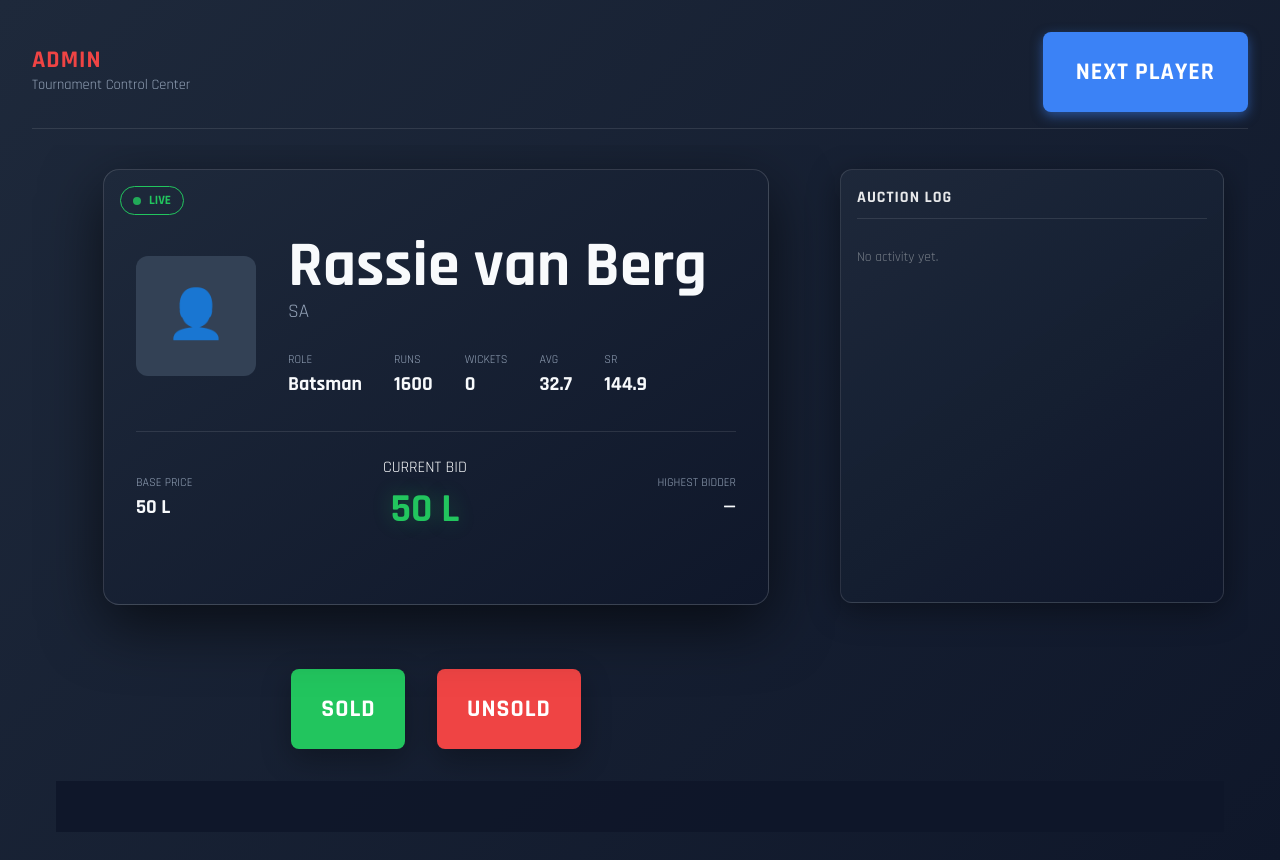
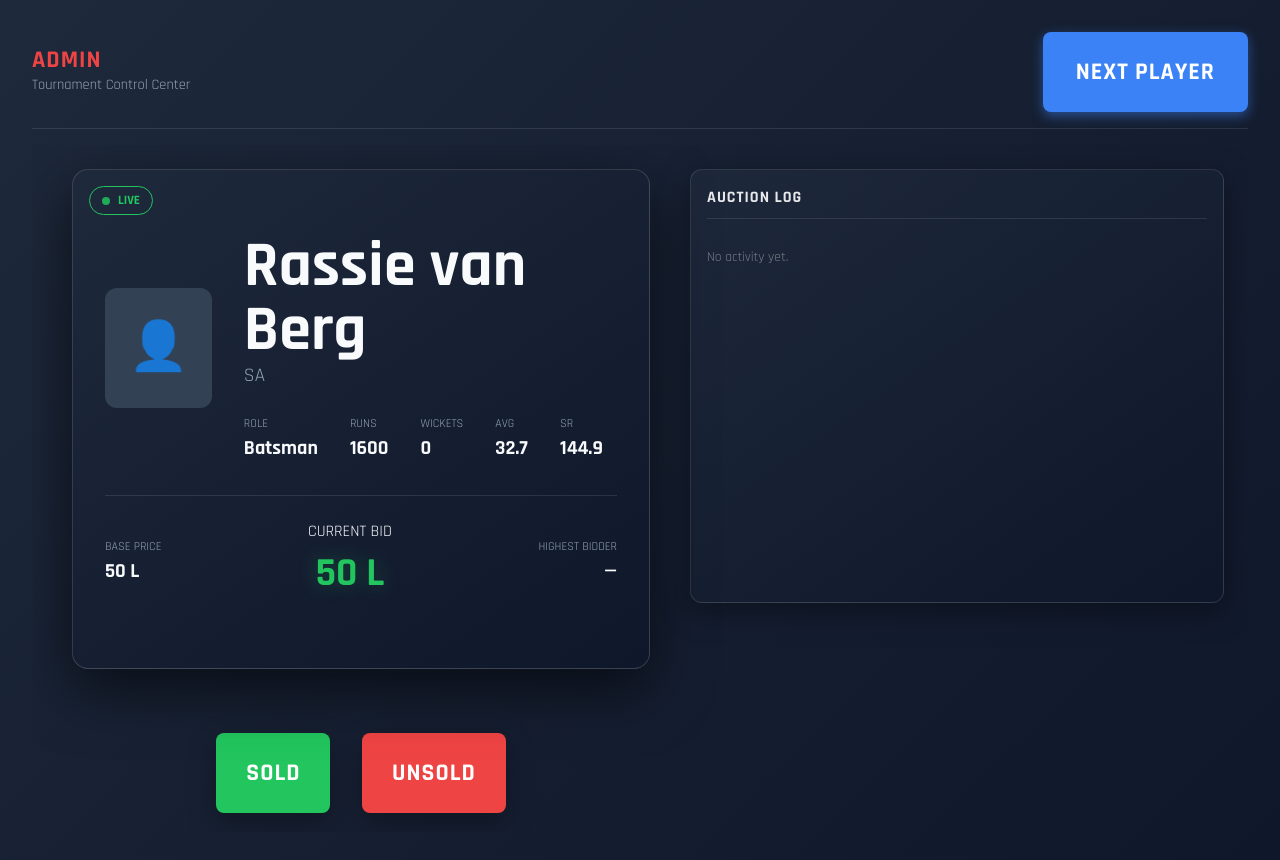
Before and after one commit to addysrii/bidding-game, a React (Vite) app: page /admin in a window 1280 px wide. Shown: the top 860 px of the page. Built offline with nearby package versions, Linux system fonts and the light colour scheme.

Commit message:
ui fix-2

```diff
--- a/src/AdminPanel.css
+++ b/src/AdminPanel.css
@@ -140,7 +140,7 @@ body.admin-page *::-webkit-scrollbar {
 /* Auction Log Card - right side */
 .admin-log-card {
     flex-shrink: 0;
-    width: 350px;
+    width: 500px;
     height: 400px; /* ADDED: Limit height */
     background: linear-gradient(145deg, rgba(30, 41, 59, 0.95), rgba(15, 23, 42, 0.98));
     border: 1px solid rgba(255, 255, 255, 0.12);
```
